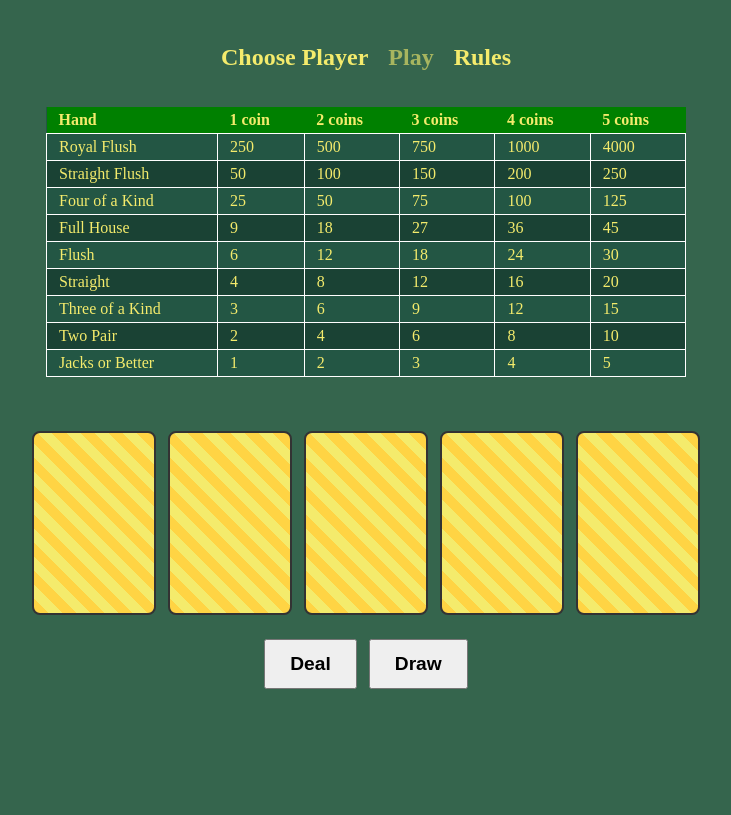
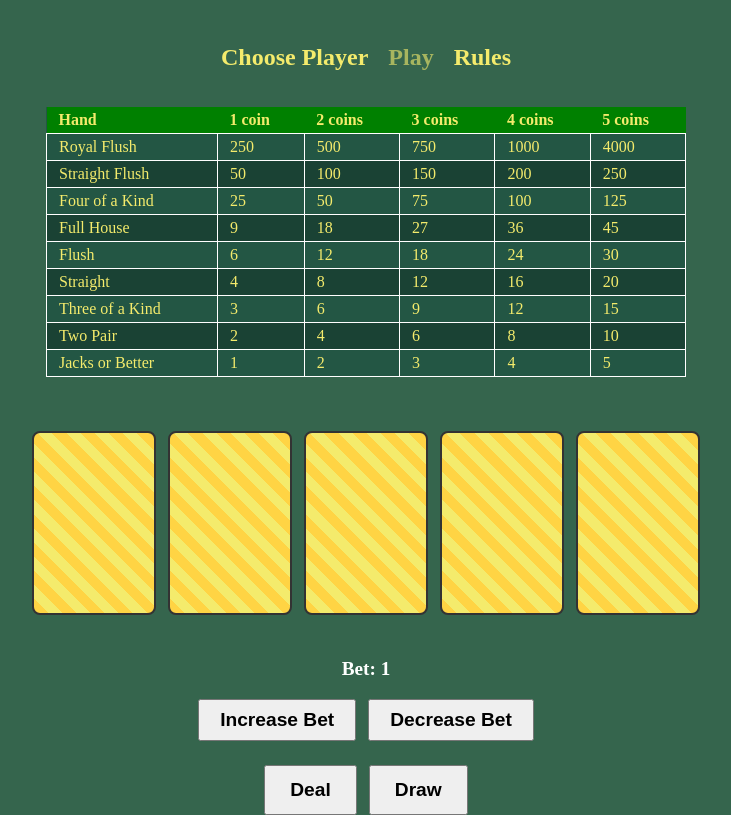
Before and after one commit to valbuilt/Video-Poker, a React (Vite) app: page /game in a window 1280 px wide. Shown: the whole page, without its empty margins (274-1005 px from the left). Built offline with nearby package versions, Linux system fonts and the light colour scheme.

Commit message:
Add bet buttons with a 1-5 coin limit, show coins and bet on the game page

```diff
--- a/src/pages/GamePage/GamePage.css
+++ b/src/pages/GamePage/GamePage.css
@@ -42,3 +42,24 @@
   font-size: 1.5rem;
   font-weight: bold;
 }
+
+.bet-area {
+  display: flex;
+  flex-direction: column;
+  align-items: center;
+  font-size: 1.2rem;
+  font-weight: bold;
+  color: white;
+  margin-bottom: 24px;
+}
+
+.bet-buttons {
+  display: flex;
+  gap: 12px;
+}
+
+.bet-buttons button {
+  font-size: 1.2rem;
+  padding: 8px 20px;
+  font-weight: bold;
+}
--- a/src/pages/GamePage/GamePage.tsx
+++ b/src/pages/GamePage/GamePage.tsx
@@ -1,6 +1,8 @@
 import Card from "../../components/Card/Card.tsx";
 import PayoutTable from "../../components/PayoutTable/PayoutTable.tsx";
 import { useGameStore } from "../../store/gameStore.ts";
+import TotalCoins from "../../components/TotalCoins/TotalCoins.tsx";
+import CurrentBet from "../../components/CurrentBet/CurrentBet.tsx";
 import "./GamePage.css";
 
 /**
@@ -14,6 +16,10 @@
   const dealNewHand = useGameStore((state) => state.dealNewHand);
   const toggleHold = useGameStore((state) => state.toggleHold);
   const draw = useGameStore((state) => state.draw);
+  const bet = useGameStore((state) => state.bet);
+  const increaseBet = useGameStore((state) => state.increaseBet);
+  const decreaseBet = useGameStore((state) => state.decreaseBet);
+  const currentPlayer = useGameStore((state) => state.currentPlayer);
 
   return (
     <div className="game-page">
@@ -43,6 +49,15 @@
           )}
         </div>
 
+        <div className="bet-area">
+          {currentPlayer && <TotalCoins coins={currentPlayer.coins} />}
+          <CurrentBet bet={bet} />
+          <div className="bet-buttons">
+            <button onClick={increaseBet}>Increase Bet</button>
+            <button onClick={decreaseBet}>Decrease Bet</button>
+          </div>
+        </div>
+
         <div className="buttons">
           <button onClick={dealNewHand}>Deal</button>
           <button onClick={draw}>Draw</button>
--- a/src/store/gameStore.ts
+++ b/src/store/gameStore.ts
@@ -14,6 +14,9 @@
   dealNewHand: () => void;
   toggleHold: (index: number) => void;
   draw: () => void;
+  bet: number;
+  increaseBet: () => void;
+  decreaseBet: () => void;
 };
 
 export const useGameStore = create<GameState>((set) => ({
@@ -22,6 +25,7 @@
   deck: [],
   hand: [],
   discarded: [],
+  bet: 1,
 
   /**
    * Adds a new player with 100 starting coins to the players list.
@@ -117,4 +121,29 @@
         discarded: [...state.discarded, ...discardedCards],
       };
     }),
+
+  /**
+   * Raises the bet by 1 coin. Does nothing if the bet is already 5, since that's the max.
+   * @returns nothing
+   */
+
+  increaseBet: () =>
+    set((state) => {
+      if (state.bet >= 5) {
+        return state;
+      }
+      return { bet: state.bet + 1 };
+    }),
+
+  /**
+   * Lowers the bet by 1 coin. Does nothing if the bet is already 1, since that's the min.
+   * @returns nothing
+   */
+  decreaseBet: () =>
+    set((state) => {
+      if (state.bet <= 1) {
+        return state;
+      }
+      return { bet: state.bet - 1 };
+    }),
 }));
```
